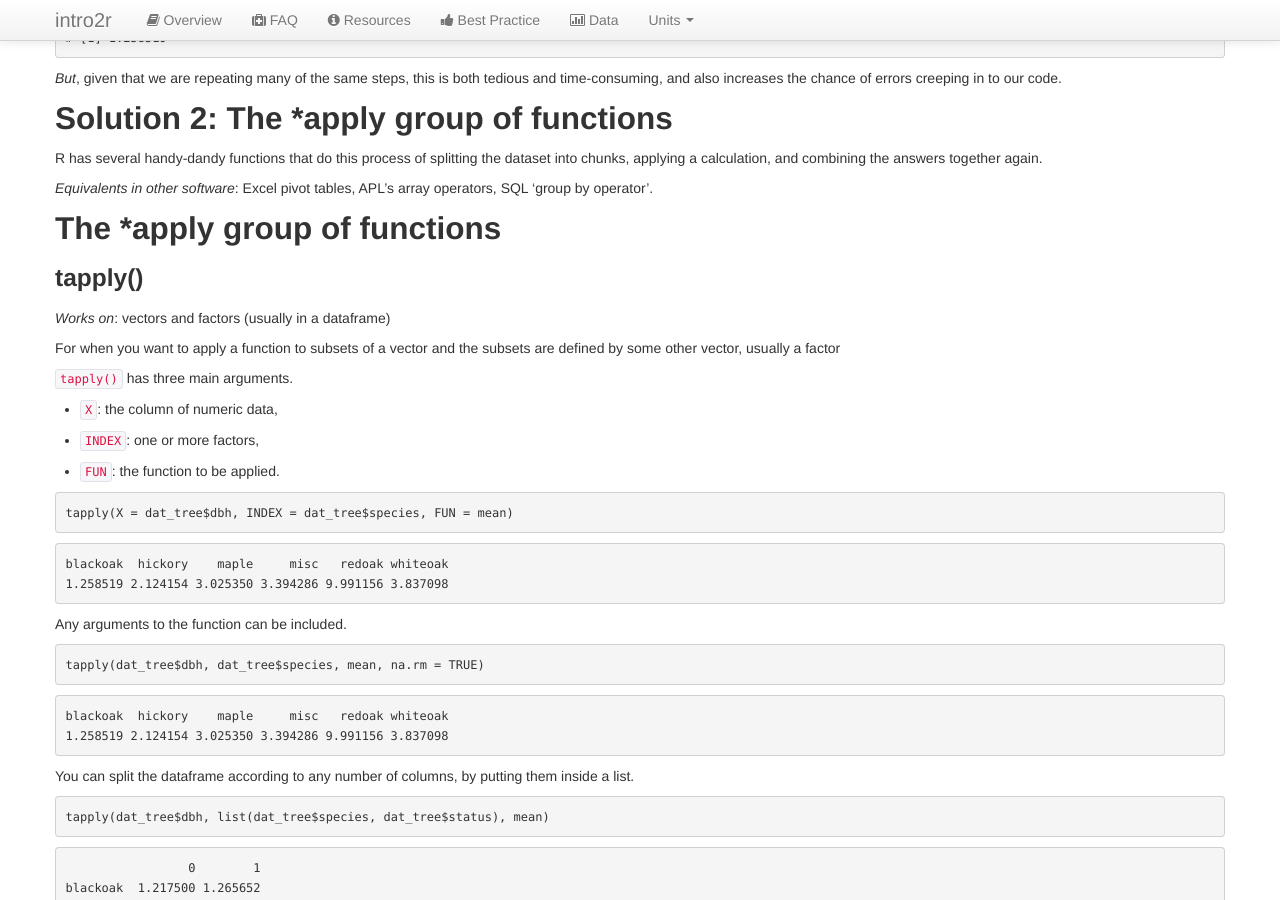
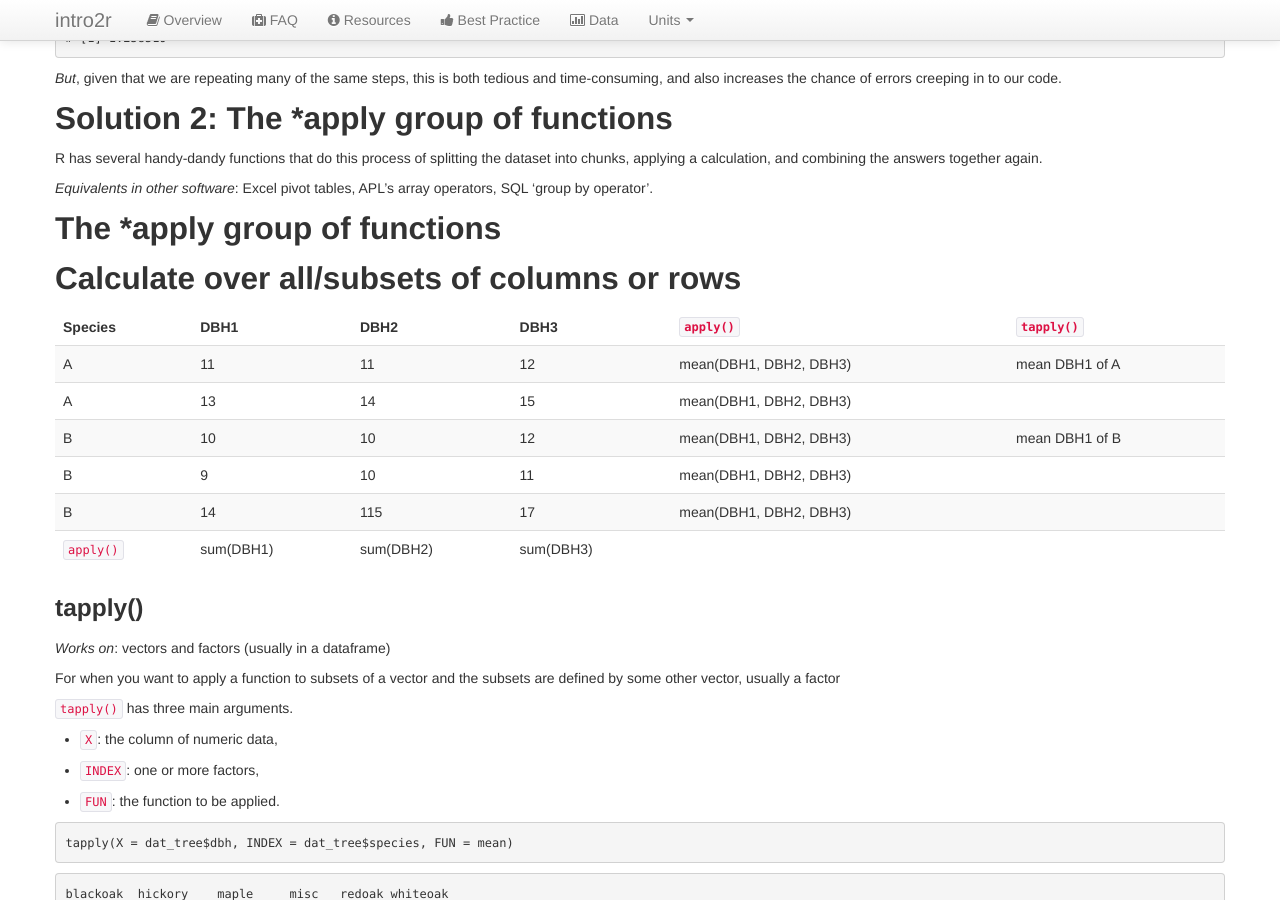
Before and after one commit to intro2r/intro2r, a Jekyll site: the page built from unit3/split-apply-combine.md, in a window 1280 px wide and 900 px high, scrolled down 1925 px. Built offline with Jekyll 4.4.1, drawn with Linux system fonts in a browser that asks for light colours.

Commit message:
Update split-apply-combine.md

```diff
--- a/unit3/split-apply-combine.md
+++ b/unit3/split-apply-combine.md
@@ -104,6 +104,19 @@ R has several handy-dandy functions that do this process of splitting the datase
 
 
 ## The *apply group of functions
+
+## Calculate over all/subsets of columns or rows
+
+| Species   | DBH1      | DBH2      | DBH3      | `apply()`              | `tapply()`      |
+|-----------|-----------|-----------|-----------|------------------------|-----------------|
+| A         | 11        | 11        | 12        | mean(DBH1, DBH2, DBH3) |  mean DBH1 of A |
+| A         | 13        | 14        | 15        | mean(DBH1, DBH2, DBH3) |                 |
+| B         | 10        | 10        | 12        | mean(DBH1, DBH2, DBH3) | mean DBH1 of B  |
+| B         | 9         | 10        | 11        | mean(DBH1, DBH2, DBH3) |                 |
+| B         | 14        | 115       | 17        | mean(DBH1, DBH2, DBH3) |                 |
+| `apply()` | sum(DBH1) | sum(DBH2) | sum(DBH3) |                        |                 |
+{: .table table-bordered .table-striped}
+
 
 
 ### tapply()
```
